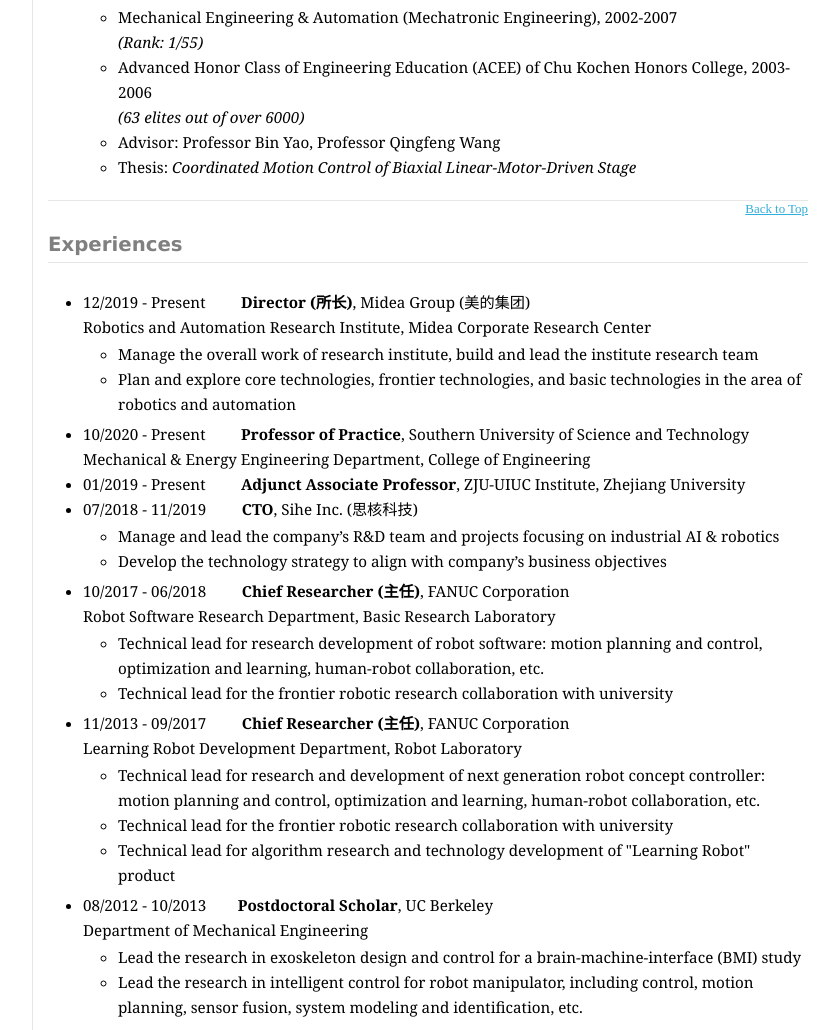
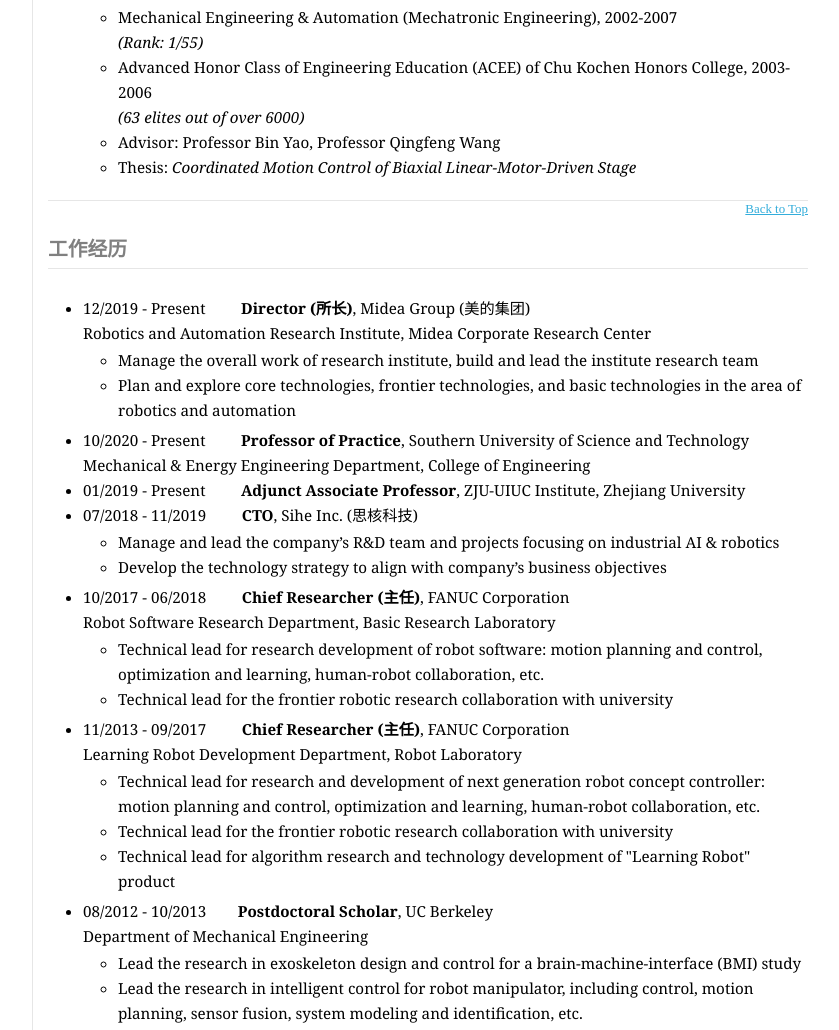
Before and after one commit to zshi1204/zshi1204.github.io, a plain HTML site: page index.html in a window 1280 px wide. Shown: the part 1139-2169 px from the top of the page, without its empty margins (332-1171 px from the left). Drawn offline with Linux system fonts and the light colour scheme; a script that the page names is missing.

Commit message:
Update index.html

```diff
--- a/index.html
+++ b/index.html
@@ -127,7 +127,7 @@
 
 		<div class="right">
 
-		  <h2 class="bottomline"><a name="Experiences"></a>Experiences</h2>
+		  <h2 class="bottomline"><a name="工作经历"></a>工作经历</h2>
 			<br>
 			<ul>
 	   		  <li>12/2019 - Present &nbsp;&nbsp;&nbsp;&nbsp;&nbsp;&nbsp;&nbsp;&nbsp;<b>Director (所长)</b>,  Midea Group (美的集团) <br />
```
